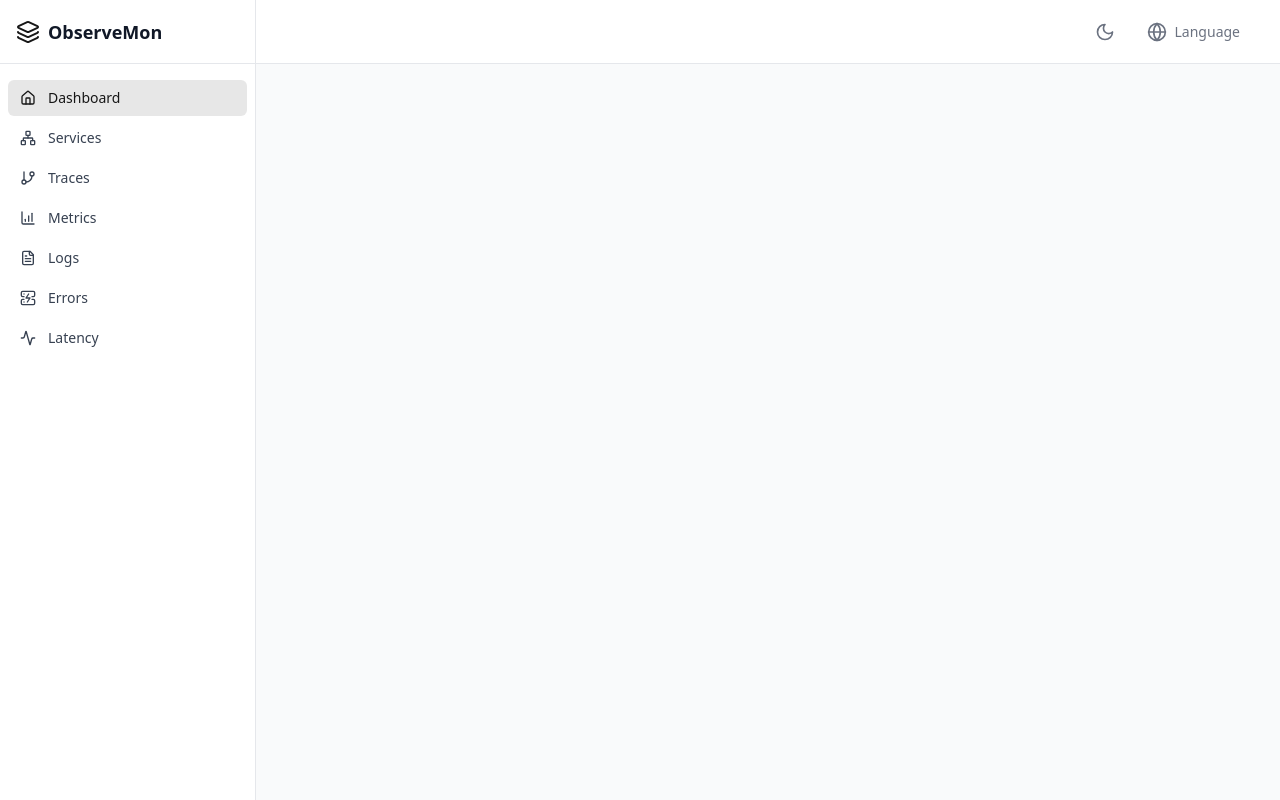
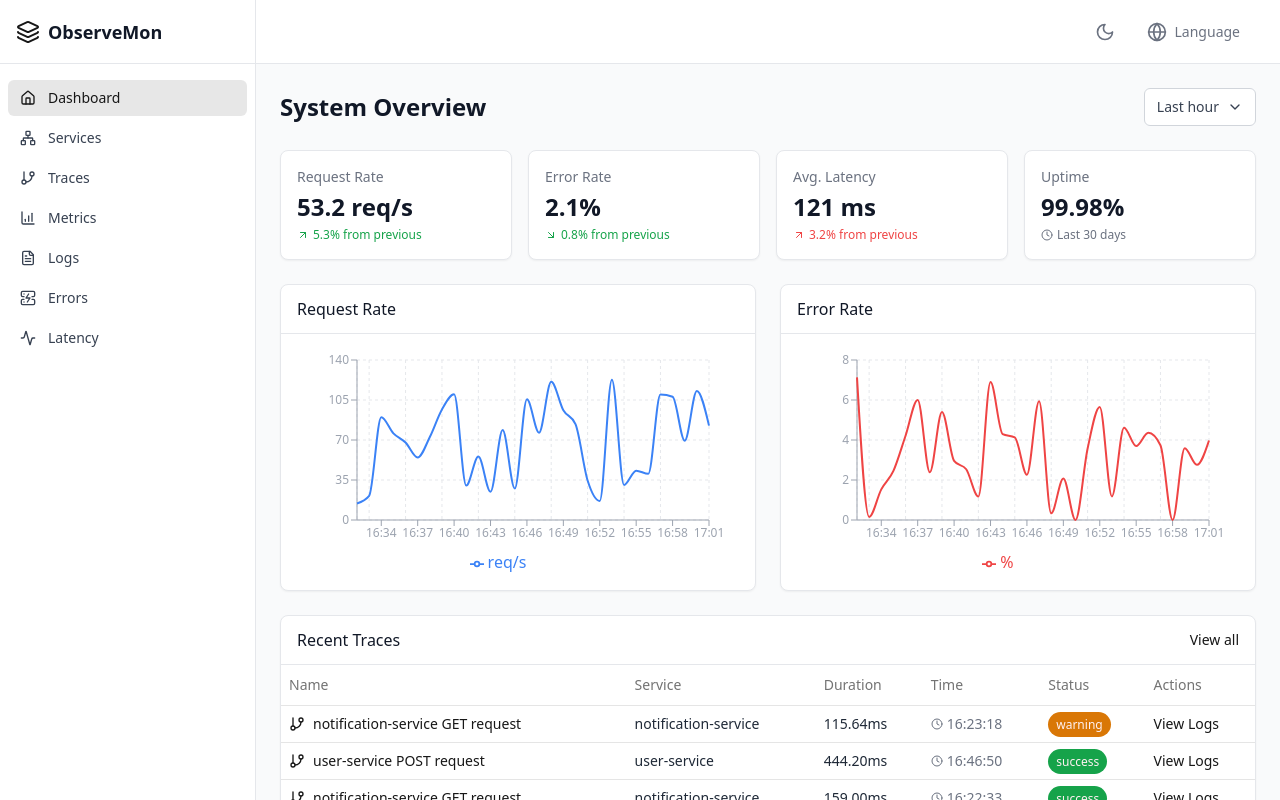
Before and after one commit to kelvinSeamount/Observability-Dashboard, a React (Vite) app: page / in a window 1280 px wide. Built offline with nearby package versions, Linux system fonts and the light colour scheme.

Commit message:
add dashboard overview page & route

```diff
--- a/src/App.tsx
+++ b/src/App.tsx
@@ -8,6 +8,7 @@ import TracePage from "./pages/TracePage";
 import NotFound from "./pages/NotFound";
 import TraceDetail from "./pages/TraceDetail";
 import ServicesPage from "./pages/ServicePage";
+import Dashboard from "./pages/Dashboard";
 
 
 const App = () => {
@@ -15,6 +16,7 @@ const App = () => {
     <div className="min-h-screen bg-gray-50 dark:bg-gray-900 text-gray-900 dark:text-gray-100 transition-colors duration-200">
       <Routes>
         <Route path="/" element={<Layout />}>
+          <Route index element={<Dashboard />} />
           <Route path="logs" element={<LogsPage />} />
           <Route path="metrics" element={<MetricsPage />} />
           <Route path="errors" element={<Erropage />} />
--- /dev/null
+++ b/src/pages/Dashboard.tsx
@@ -0,0 +1,265 @@
+import { useState } from "react";
+import { useQuery } from "@tanstack/react-query";
+import { ArrowUpRight, ArrowDownRight, Clock } from "lucide-react";
+import Card, { CardHeader, CardContent } from "../components/ui/Card";
+import TimeRangeSelector from "../components/ui/TimeRangeSelector";
+import MetricsChart from "../components/metrics/MetricsChart";
+import SpanList from "../components/traces/SpanList";
+import LogTable from "../components/logs/LogTable";
+import { fetchDashboardData } from "../services/api";
+import { useTranslation } from "react-i18next";
+
+interface DashboardData {
+  metrics: {
+    requestRate: Array<{ timestamp: string; value: number }>;
+    errorRate: Array<{ timestamp: string; value: number }>;
+    latency: Array<{ timestamp: string; value: number }>;
+    throughput: Array<{ timestamp: string; value: number }>;
+    cpuUsage: Array<{ timestamp: string; value: number }>;
+    memoryUsage: Array<{ timestamp: string; value: number }>;
+  };
+  traces: Array<{
+    id: string;
+    traceId: string;
+    name: string;
+    service: string;
+    duration: number;
+    timestamp: string;
+    status: "success" | "error" | "warning";
+  }>;
+  logs: Array<{
+    id: string;
+    timestamp: string;
+    level: string;
+    message: string;
+    service: string;
+    metadata?: Record<string, any>;
+  }>;
+  stats: {
+    requestRate: { value: number; change: number };
+    errorRate: { value: number; change: number };
+    avgLatency: { value: number; change: number };
+    uptime: { value: number };
+  };
+}
+
+const Dashboard = () => {
+  const [timeRange, setTimeRange] = useState("1h");
+  const { t } = useTranslation();
+
+  const { data, isLoading, error } = useQuery<DashboardData>({
+    queryKey: ["dashboard", timeRange],
+    queryFn: async () =>{
+      const result = await fetchDashboardData(timeRange);
+      return result as unknown as DashboardData
+    }
+  });
+
+  if (isLoading) {
+    return (
+      <div className="h-full flex items-center justify-center">
+        <div className="animate-spin rounded-full h-12 w-12 border-b-2 border-blue-500"></div>
+      </div>
+    );
+  }
+
+  if (error) {
+    return (
+      <div className="h-full flex items-center justify-center">
+        <div className="bg-error/10 p-4 rounded-lg text-error">
+          Failed to load dashboard data. Please try again.
+        </div>
+      </div>
+    );
+  }
+
+  const defaultData: DashboardData = {
+    metrics: {
+      requestRate: [],
+      errorRate: [],
+      latency: [],
+      throughput: [],
+      cpuUsage: [],
+      memoryUsage: [],
+    },
+    traces: [],
+    logs: [],
+    stats: {
+      requestRate: { value: 0, change: 0 },
+      errorRate: { value: 0, change: 0 },
+      avgLatency: { value: 0, change: 0 },
+      uptime: { value: 0 },
+    },
+  };
+
+  const dashboardData = data || defaultData;
+  const { metrics, traces, logs, stats } = dashboardData;
+
+  return (
+    <div className="space-y-6">
+      <div className="flex flex-col sm:flex-row sm:items-center sm:justify-between gap-4">
+        <h1 className="text-2xl font-bold text-gray-900 dark:text-white">
+          {t("dashboard.systemOverview")}
+        </h1>
+        <TimeRangeSelector value={timeRange} onChange={setTimeRange} />
+      </div>
+
+      {/* Stats Cards */}
+      <div className="grid grid-cols-1 md:grid-cols-2 lg:grid-cols-4 gap-4">
+        <Card>
+          <CardContent className="flex items-center justify-between">
+            <div>
+              <p className="text-sm text-gray-500 dark:text-gray-400">
+                {t("dashboard.requestRate")}
+              </p>
+              <p className="text-2xl font-semibold mt-1">
+                {stats.requestRate.value} {t("dashboard.reqPerSec")}
+              </p>
+              <div
+                className={`flex items-center text-xs mt-1 ${
+                  stats.requestRate.change >= 0 ? "text-success" : "text-error"
+                }`}
+              >
+                {stats.requestRate.change >= 0 ? (
+                  <ArrowUpRight className="h-3 w-3 mr-1" />
+                ) : (
+                  <ArrowDownRight className="h-3 w-3 mr-1" />
+                )}
+                <span>
+                  {Math.abs(stats.requestRate.change)}%{" "}
+                  {t("dashboard.fromPrevious")}
+                </span>
+              </div>
+            </div>
+          </CardContent>
+        </Card>
+
+        <Card>
+          <CardContent className="flex items-center justify-between">
+            <div>
+              <p className="text-sm text-gray-500 dark:text-gray-400">
+                {t("dashboard.errorRate")}
+              </p>
+              <p className="text-2xl font-semibold mt-1">
+                {stats.errorRate.value}%
+              </p>
+              <div
+                className={`flex items-center text-xs mt-1 ${
+                  stats.errorRate.change <= 0 ? "text-success" : "text-error"
+                }`}
+              >
+                {stats.errorRate.change <= 0 ? (
+                  <ArrowDownRight className="h-3 w-3 mr-1" />
+                ) : (
+                  <ArrowUpRight className="h-3 w-3 mr-1" />
+                )}
+                <span>
+                  {Math.abs(stats.errorRate.change)}%{" "}
+                  {t("dashboard.fromPrevious")}
+                </span>
+              </div>
+            </div>
+          </CardContent>
+        </Card>
+
+        <Card>
+          <CardContent className="flex items-center justify-between">
+            <div>
+              <p className="text-sm text-gray-500 dark:text-gray-400">
+                {t("dashboard.avgLatency")}
+              </p>
+              <p className="text-2xl font-semibold mt-1">
+                {stats.avgLatency.value} ms
+              </p>
+              <div
+                className={`flex items-center text-xs mt-1 ${
+                  stats.avgLatency.change <= 0 ? "text-success" : "text-error"
+                }`}
+              >
+                {stats.avgLatency.change <= 0 ? (
+                  <ArrowDownRight className="h-3 w-3 mr-1" />
+                ) : (
+                  <ArrowUpRight className="h-3 w-3 mr-1" />
+                )}
+                <span>
+                  {Math.abs(stats.avgLatency.change)}%{" "}
+                  {t("dashboard.fromPrevious")}
+                </span>
+              </div>
+            </div>
+          </CardContent>
+        </Card>
+
+        <Card>
+          <CardContent className="flex items-center justify-between">
+            <div>
+              <p className="text-sm text-gray-500 dark:text-gray-400">
+                {t("dashboard.uptime")}
+              </p>
+              <p className="text-2xl font-semibold mt-1">
+                {stats.uptime.value}%
+              </p>
+              <div className="flex items-center text-xs mt-1 text-gray-500 dark:text-gray-400">
+                <Clock className="h-3 w-3 mr-1" />
+                <span>{t("dashboard.last30Days")}</span>
+              </div>
+            </div>
+          </CardContent>
+        </Card>
+      </div>
+
+      {/* Charts Section */}
+      <div className="grid grid-cols-1 lg:grid-cols-2 gap-6">
+        {/* Request Rate Chart */}
+        <Card>
+          <CardHeader>{t("dashboard.requestRate")}</CardHeader>
+          <CardContent className="h-64">
+            <MetricsChart
+              data={metrics.requestRate}
+              dataKey="value"
+              stroke="#3B82F6"
+              label={t("dashboard.reqPerSec")}
+            />
+          </CardContent>
+        </Card>
+
+        {/* Error Rate Chart */}
+        <Card>
+          <CardHeader>{t("dashboard.errorRate")}</CardHeader>
+          <CardContent className="h-64">
+            <MetricsChart
+              data={metrics.errorRate}
+              dataKey="value"
+              stroke="#EF4444"
+              label="%"
+            />
+          </CardContent>
+        </Card>
+      </div>
+
+      {/* Latest Traces */}
+      <Card>
+        <CardHeader className="flex justify-between items-center">
+          <span>{t("dashboard.recentTraces")}</span>
+          <a href="/traces" className="text-sm text-primary hover:underline">
+            {t("dashboard.viewAll")}
+          </a>
+        </CardHeader>
+        <SpanList spans={traces} />
+      </Card>
+
+      {/* Recent Logs */}
+      <Card>
+        <CardHeader className="flex justify-between items-center">
+          <span>{t("dashboard.recentLogs")}</span>
+          <a href="/logs" className="text-sm text-primary hover:underline">
+            {t("dashboard.viewAll")}
+          </a>
+        </CardHeader>
+        <LogTable logs={logs} />
+      </Card>
+    </div>
+  );
+};
+
+export default Dashboard;
```
